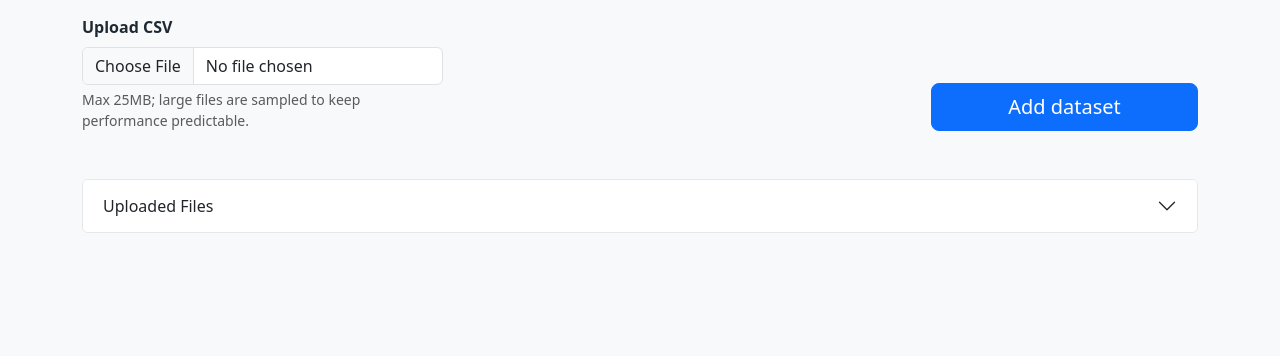
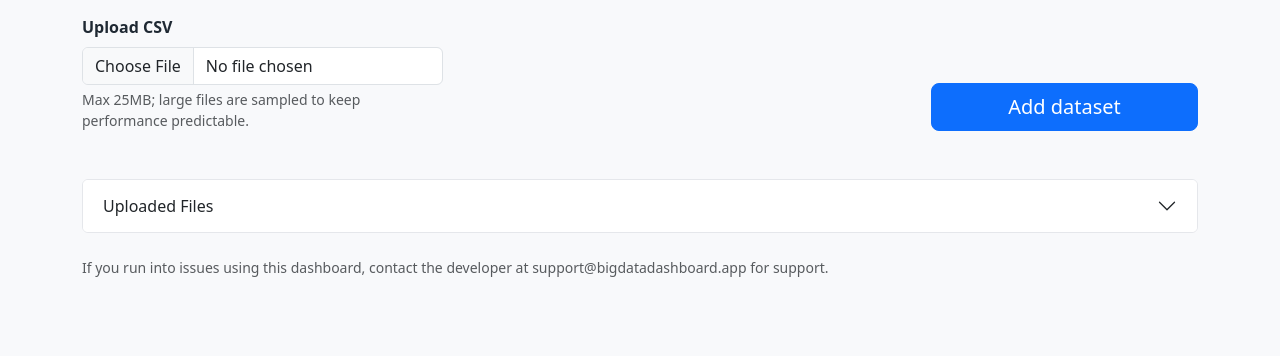
Before and after one commit to Daveletterm/big_data_dashboard, a Flask app: page /dashboard in a window 1280 px wide. Shown: the part 147-503 px from the top of the page. Run offline with Flask 3, Linux system fonts and the light colour scheme; the visitor is signed in with stand-in values (Sample User, id 1); data that the repository does not hold is empty; some libraries are stand-ins or nearby versions.

Commit message:
Updated landing page

```diff
--- a/app.py
+++ b/app.py
@@ -72,11 +72,14 @@ app.config['SQLALCHEMY_TRACK_MODIFICATIONS'] = False
 db = SQLAlchemy(app)
 
 
+# ------------- Rate limiting and request context helpers -------------
 def _client_ip() -> str:
+    """Best-effort client IP from headers or remote address."""
     return request.headers.get('X-Forwarded-For', request.remote_addr or 'unknown')
 
 
 def _enforce_rate_limit(key: str) -> None:
+    """Simple sliding-window rate limiter per key."""
     now = datetime.utcnow()
     window_start = now - RATE_LIMIT_WINDOW
     entries = [ts for ts in _rate_limits[key] if ts > window_start]
@@ -86,13 +89,16 @@ def _enforce_rate_limit(key: str) -> None:
         abort(429, description="Too many requests; please slow down.")
 
 
+# ------------- File and upload utilities -------------
 def _user_upload_dir(user_id: int) -> Path:
+    """Return (and ensure) the per-user upload directory."""
     path = UPLOAD_BASE / f"user_{user_id}"
     path.mkdir(parents=True, exist_ok=True)
     return path
 
 
 def _validate_upload_file(file) -> None:
+    """Reject non-CSV uploads early."""
     allowed_mimes = {
         'text/csv',
         'application/csv',
@@ -132,6 +138,7 @@ def _ensure_unique_columns(columns) -> list[str]:
     return unique_cols
 
 
+# ------------- Dataframe shaping and coercion utilities -------------
 def _coerce_datetime_columns(df: pd.DataFrame) -> pd.DataFrame:
     """Coerce obvious datetime columns into datetime64 with safeguards."""
 
@@ -173,6 +180,7 @@ def _analysis_subset(df: pd.DataFrame, max_rows: int = 20_000) -> pd.DataFrame:
     return df.sample(n=max_rows, random_state=42)
 
 
+# ------------- Insight and suggestion helpers -------------
 def infer_column_roles(df: pd.DataFrame) -> dict:
     """
     Inspect df and classify columns into semantic roles:
@@ -268,6 +276,7 @@ def _basic_column_types(df: pd.DataFrame, *, max_category_cardinality: int = 50)
 
 
 def _numeric_series_map(df: pd.DataFrame) -> dict[str, pd.Series]:
+    """Map all columns to numeric series where conversion succeeds."""
     numeric_series_map: dict[str, pd.Series] = {}
     for col in df.columns:
         series = pd.to_numeric(df[col], errors='coerce')
@@ -698,9 +707,10 @@ class Upload(db.Model):
 with app.app_context():
     db.create_all()
 
-# Routes
+# ------------- Routes -------------
 @app.route('/')
 def home():
+    """Landing page for unauthenticated visitors."""
     if 'user' in session:
         return redirect(url_for('dashboard'))
     return render_template('index.html')
@@ -714,6 +724,7 @@ def file_exists_filter(filename):
 
 @app.route('/signup', methods=['GET', 'POST'])
 def signup():
+    """Create a new user account."""
     _enforce_rate_limit(f"signup:{_client_ip()}")
     if request.method == 'POST':
         username = request.form['username']
@@ -733,6 +744,7 @@ def signup():
 
 @app.route('/login', methods=['GET', 'POST'])
 def login():
+    """Authenticate an existing user."""
     _enforce_rate_limit(f"login:{_client_ip()}")
     if request.method == 'POST':
         username = request.form['username']
@@ -749,12 +761,14 @@ def login():
 
 @app.route('/logout')
 def logout():
+    """Log out the current user and clear session."""
     session.pop('user', None)
     session.pop('user_id', None)
     return redirect(url_for('login'))
 
 @app.route('/dashboard')
 def dashboard():
+    """Main dashboard where authenticated users explore uploads and build charts."""
     if 'user' not in session:
         return redirect(url_for('login'))
 
@@ -838,6 +852,7 @@ def dashboard():
 
 @app.route('/upload', methods=['POST'])
 def upload():
+    """Handle CSV uploads and refresh dashboard context."""
     if 'user' not in session:
         return redirect(url_for('login'))
 
@@ -935,6 +950,7 @@ def upload():
 
 @app.route('/visualize', methods=['POST'])
 def visualize():
+    """Render a chart based on user input selections."""
     if 'user' not in session:
         return redirect(url_for('login'))
 
@@ -1084,6 +1100,7 @@ def visualize():
 
 @app.route('/delete_file', methods=['POST'])
 def delete_file():
+    """Delete a single uploaded file and its database record."""
     if 'user' not in session:
         return redirect(url_for('login'))
 
@@ -1119,6 +1136,7 @@ def delete_file():
 
 @app.route('/delete_all_files', methods=['POST'])
 def delete_all_files():
+    """Delete all uploads for the current user."""
     if 'user' not in session:
         return redirect(url_for('login'))
 
--- a/templates/dashboard.html
+++ b/templates/dashboard.html
@@ -123,7 +123,7 @@
           </h2>
           <div id="collapseInsights" class="accordion-collapse collapse show">
             <div class="accordion-body">
-              <p class="text-muted">Short takeaways in everyday language to help you know where to explore next.</p>
+              <p class="text-muted">Short takeaways to help you know where to explore next.</p>
               {% if dataset_synopsis %}
                 <div class="alert alert-secondary py-2">{{ dataset_synopsis }}</div>
               {% endif %}
@@ -293,6 +293,10 @@
       </div>
     </div>
 
+    <p class="text-muted small mt-4 mb-0">
+      If you run into issues using this dashboard, contact the developer at support@bigdatadashboard.app for support.
+    </p>
+
     </div>
   </div>
 
```
Also changed, not shown: templates/index.html (+9 -23 lines), README.md.
